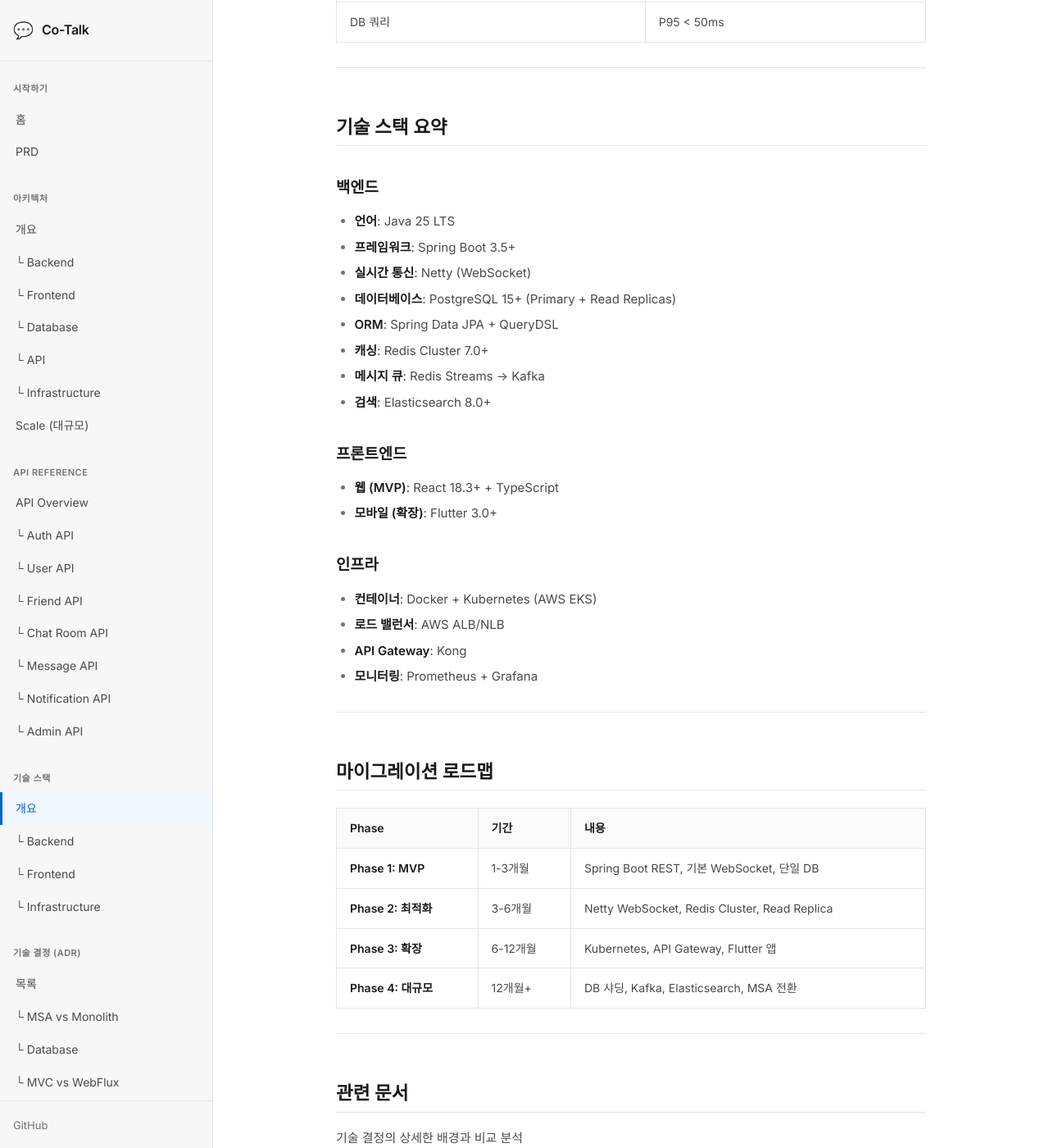
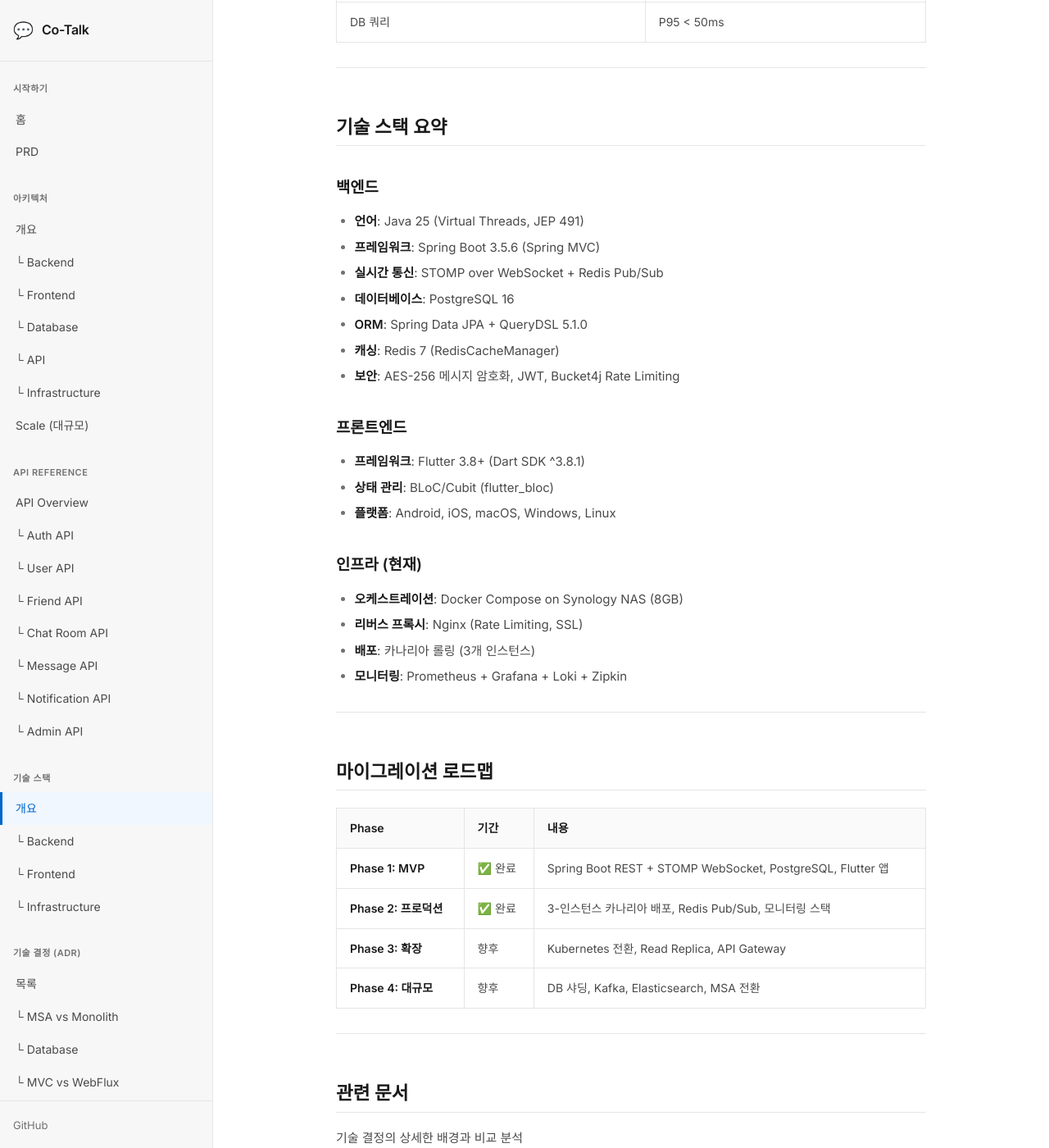
Before and after one commit to with-co-talk/co-talk-docs, a Jekyll site: the page built from tech-stack/index.md, in a window 1280 px wide and 1400 px high, scrolled down 1282 px. Shown: the whole window at 82% size. Built offline with Jekyll 4.4.1, drawn with Linux system fonts in a browser that asks for light colours; some of the changed text lies outside the part shown.

Commit message:
fix: tech-stack/index.md, ARCHITECTURE-SCALE.md 구 기술 스택 잔여물 제거
- tech-stack/index.md: React/Zustand/Netty/K8s → Flutter/BLoC/STOMP/Docker Compose
- ARCHITECTURE-SCALE.md: 프론트엔드 섹션 React → Flutter로 갱신
- 마이그레이션 로드맵 Phase 1-2 완료 상태로 갱신

Co-Authored-By: Claude Opus 4.6 <noreply@anthropic.com>

```diff
--- a/tech-stack/index.md
+++ b/tech-stack/index.md
@@ -15,9 +15,9 @@ has_children: true
 
 | 문서 | 설명 |
 |------|------|
-| [백엔드 기술](./backend) | Java 25, Spring Boot, Netty, PostgreSQL |
-| [프론트엔드 기술](./frontend) | React, Flutter, Zustand |
-| [인프라 기술](./infrastructure) | Kubernetes, Redis, Elasticsearch |
+| [백엔드 기술](./backend) | Java 25, Spring Boot 3.5.6, PostgreSQL 16, Redis 7 |
+| [프론트엔드 기술](./frontend) | Flutter 3.8+, BLoC/Cubit, Drift, Dio |
+| [인프라 기술](./infrastructure) | Docker Compose, Nginx, Prometheus, Grafana |
 
 ---
 
@@ -47,24 +47,24 @@ has_children: true
 ## 기술 스택 요약
 
 ### 백엔드
-- **언어**: Java 25 LTS
-- **프레임워크**: Spring Boot 3.5+
-- **실시간 통신**: Netty (WebSocket)
-- **데이터베이스**: PostgreSQL 15+ (Primary + Read Replicas)
-- **ORM**: Spring Data JPA + QueryDSL
-- **캐싱**: Redis Cluster 7.0+
-- **메시지 큐**: Redis Streams → Kafka
-- **검색**: Elasticsearch 8.0+
+- **언어**: Java 25 (Virtual Threads, JEP 491)
+- **프레임워크**: Spring Boot 3.5.6 (Spring MVC)
+- **실시간 통신**: STOMP over WebSocket + Redis Pub/Sub
+- **데이터베이스**: PostgreSQL 16
+- **ORM**: Spring Data JPA + QueryDSL 5.1.0
+- **캐싱**: Redis 7 (RedisCacheManager)
+- **보안**: AES-256 메시지 암호화, JWT, Bucket4j Rate Limiting
 
 ### 프론트엔드
-- **웹 (MVP)**: React 18.3+ + TypeScript
-- **모바일 (확장)**: Flutter 3.0+
+- **프레임워크**: Flutter 3.8+ (Dart SDK ^3.8.1)
+- **상태 관리**: BLoC/Cubit (flutter_bloc)
+- **플랫폼**: Android, iOS, macOS, Windows, Linux
 
-### 인프라
-- **컨테이너**: Docker + Kubernetes (AWS EKS)
-- **로드 밸런서**: AWS ALB/NLB
-- **API Gateway**: Kong
-- **모니터링**: Prometheus + Grafana
+### 인프라 (현재)
+- **오케스트레이션**: Docker Compose on Synology NAS (8GB)
+- **리버스 프록시**: Nginx (Rate Limiting, SSL)
+- **배포**: 카나리아 롤링 (3개 인스턴스)
+- **모니터링**: Prometheus + Grafana + Loki + Zipkin
 
 ---
 
@@ -72,10 +72,10 @@ has_children: true
 
 | Phase | 기간 | 내용 |
 |-------|------|------|
-| **Phase 1: MVP** | 1-3개월 | Spring Boot REST, 기본 WebSocket, 단일 DB |
-| **Phase 2: 최적화** | 3-6개월 | Netty WebSocket, Redis Cluster, Read Replica |
-| **Phase 3: 확장** | 6-12개월 | Kubernetes, API Gateway, Flutter 앱 |
-| **Phase 4: 대규모** | 12개월+ | DB 샤딩, Kafka, Elasticsearch, MSA 전환 |
+| **Phase 1: MVP** | ✅ 완료 | Spring Boot REST + STOMP WebSocket, PostgreSQL, Flutter 앱 |
+| **Phase 2: 프로덕션** | ✅ 완료 | 3-인스턴스 카나리아 배포, Redis Pub/Sub, 모니터링 스택 |
+| **Phase 3: 확장** | 향후 | Kubernetes 전환, Read Replica, API Gateway |
+| **Phase 4: 대규모** | 향후 | DB 샤딩, Kafka, Elasticsearch, MSA 전환 |
 
 ---
 
```
Also changed, not shown: ARCHITECTURE-SCALE.md (+4 -4 lines).
